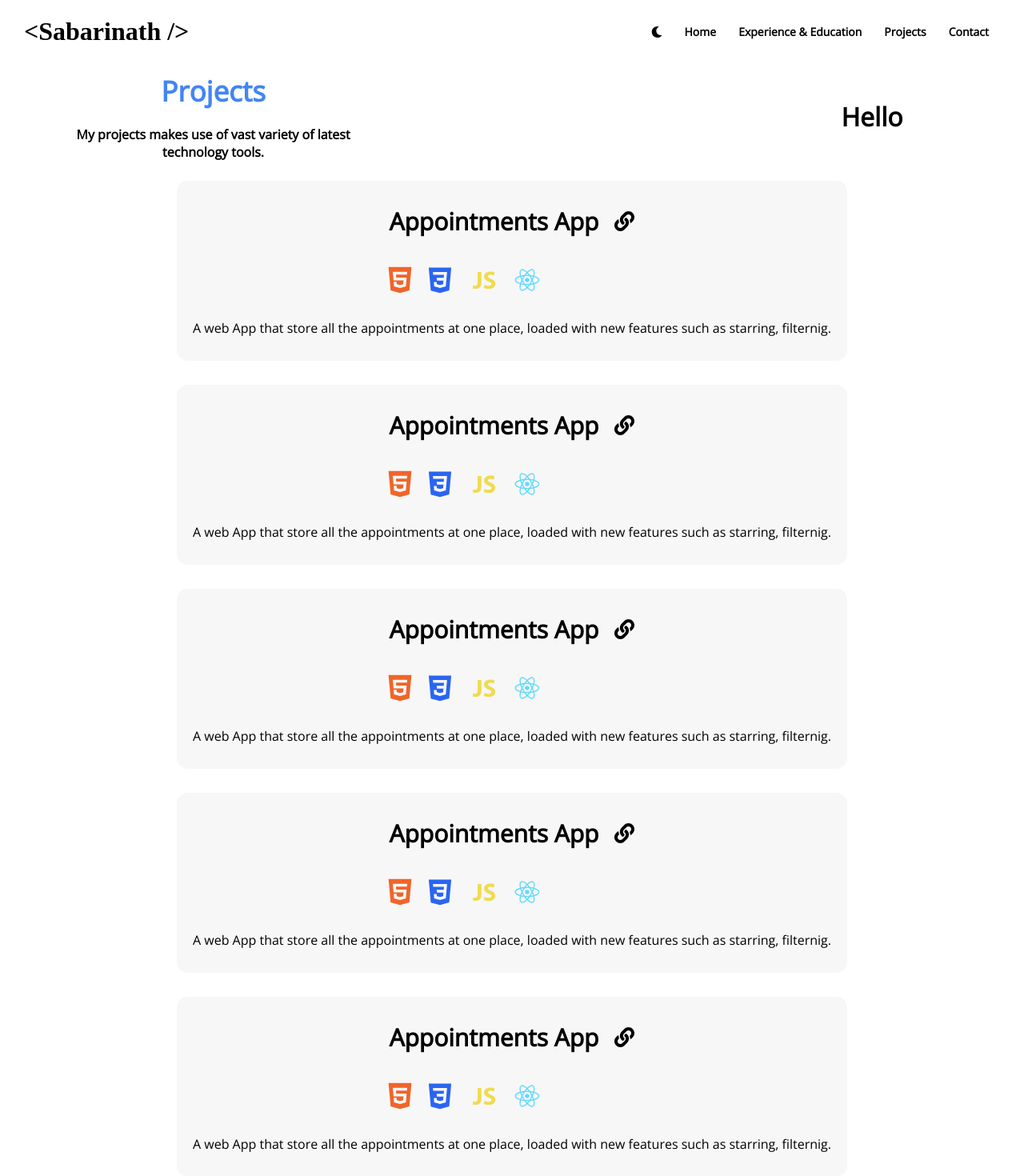
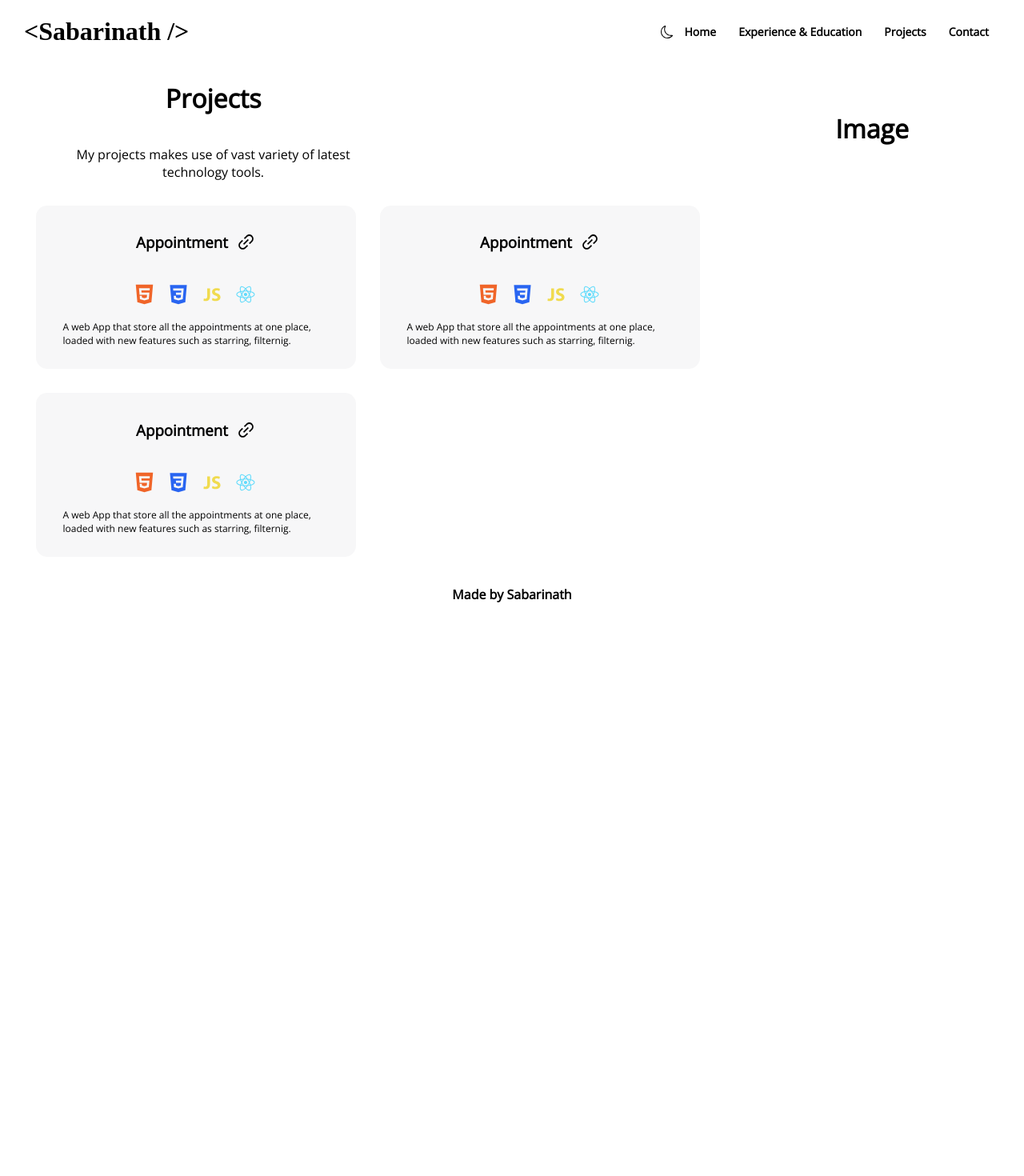
Before and after one commit to Sabarinath049/Sabarinath-Portfolio, a React (Create React App) app: page /projects in a window 1280 px wide. Shown: the top 1470 px of the page at 80% size. After the commit the page ends 800 px from the top, so only its background shows below. Built offline with nearby package versions, Linux system fonts and the light colour scheme; a web font is replaced by a local one.

Commit message:
updated whole projects section

```diff
--- a/package.json
+++ b/package.json
@@ -10,6 +10,7 @@
     "@testing-library/jest-dom": "^5.14.1",
     "@testing-library/react": "^11.2.7",
     "@testing-library/user-event": "^12.8.3",
+    "icons": "^1.0.0",
     "react": "^17.0.2",
     "react-dom": "^17.0.2",
     "react-icons": "^4.2.0",
--- a/src/components/Header/index.js
+++ b/src/components/Header/index.js
@@ -1,7 +1,9 @@
 import {Link} from 'react-router-dom'
 import ModeContext from '../../Context/index'
-import { FontAwesomeIcon } from '@fortawesome/react-fontawesome'
-import { faHome, faSchool, faLaptopCode, faEnvelope, faMoon } from '@fortawesome/free-solid-svg-icons'
+import {BsMoon} from 'react-icons/bs'
+import {AiFillHome} from 'react-icons/ai'
+import {FaSchool, FaLaptopCode} from 'react-icons/fa'
+import {BiMailSend} from 'react-icons/bi'
 import './index.css'
 
 const Header =  () => (
@@ -17,25 +19,25 @@ const Header =  () => (
                         <h1 className="heading">{name}</h1>
                     </div>
                     <div className="nav-container">
-                        <FontAwesomeIcon icon={faMoon} className={`nav-item ${mode}`} onClick={changeMode}></FontAwesomeIcon>
+                        <BsMoon onClick={changeMode} className="mobile-nav-item"/>
                         <Link to="/" className={`nav-item ${mode}`}>Home</Link>
                         <Link to="/education" className={`nav-item ${mode}`}>Experience & Education</Link>
                         <Link to="/projects" className={`nav-item ${mode}`}>Projects</Link>
                         <Link to="/contact" className={`nav-item ${mode}`}>Contact</Link>
                     </div>
                     <div className="nav-mobile-container">
-                        <FontAwesomeIcon icon={faMoon} className={`nav-item ${mode}`} onClick={changeMode}></FontAwesomeIcon>
+                        <BsMoon onClick={changeMode} className="mobile-nav-item" />
                         <Link to="/">
-                            <FontAwesomeIcon className={`nav-item ${mode}`} icon={faHome} />
+                            <AiFillHome className={`mobile-nav-item ${mode}`} />
                         </Link>
                         <Link to="/education">
-                            <FontAwesomeIcon className={`nav-item ${mode}`} icon={faSchool} />
+                            <FaSchool className={`mobile-nav-item ${mode}`} />
                         </Link>
                         <Link to="/projects">
-                            <FontAwesomeIcon className={`nav-item ${mode}`} icon={faLaptopCode} />
+                            <FaLaptopCode className={`mobile-nav-item ${mode}`} />
                         </Link>
                         <Link to="/contact">
-                            <FontAwesomeIcon className={`nav-item ${mode}`} icon={faEnvelope} />
+                            <BiMailSend className={`mobile-nav-item ${mode}`} />
                         </Link>
                     </div>
                 </div>
--- a/src/components/Home/index.css
+++ b/src/components/Home/index.css
@@ -143,6 +143,9 @@
     -ms-transition: 0.5s;
     transition: 0.5s;
 }
+ul{
+    padding-left: 0px;
+}
 .webdev-container{
     display: flex;
     justify-content: space-between;
--- a/src/components/Projects/index.css
+++ b/src/components/Projects/index.css
@@ -1,7 +1,7 @@
 @import url('https://fonts.googleapis.com/css2?family=Open+Sans&display=swap');
-
 *{
   font-family: 'Open Sans';
+  box-sizing: border-box;
 }
 
 .dark{
@@ -23,14 +23,15 @@
     min-width: 320px;
     max-width: 100%;
 }
-.project-container{
+
+.projects-landing-section{
     display: flex;
     justify-content: space-between;
     align-items: center;
-    padding: 0px 30px 0px 30px;
     width: 100%;
 }
-.project-heading-container{
+
+.projects-landing-description{
     display: flex;
     flex-direction: column;
     justify-content: center;
@@ -38,38 +39,35 @@
     min-width: 320px;
     max-width: 50%;
 }
-.projects-heading{
-    color: #4285F4;
-    font-weight: 600;
-    font-size: 35px;
+.projects-landing-description-paragraph{
+    text-align: center;
+    width: 80%;
 }
-.projects-description{
-    width: 80%;
-    text-align: center;
-    font-weight: 600;
-}
-.project-image-container{
+.projects-landing-image{
     display: flex;
+    flex-direction: column;
     justify-content: center;
     align-items: center;
     min-width: 320px;
     max-width: 50%;
 }
-.projects-list-container{
+
+.project-list-container{
     display: flex;
-    justify-content: center;
+    justify-content: flex-start;
     align-items: center;
-    flex-wrap: wrap;
     min-width: 320px;
     max-width: 100%;
+    flex-wrap: wrap;
 }
+
 .project-item-light{
     display: flex;
     flex-direction: column;
     justify-content: center;
     align-items: center;
     border: 1px solid;
-    padding: 20px;
+    padding: 15px;
     background-color: #f7f7f8;
     outline: none;
     border: none;
@@ -81,13 +79,19 @@
     -ms-transition: 0.8s;
     transition: 0.8s;
 }
+.card-heading-container{
+    display: flex;
+    justify-content: flex-start;
+    align-items: center;
+}
+
 .project-item-dark{
     display: flex;
     flex-direction: column;
     justify-content: center;
     align-items: center;
     border: 1px solid;
-    padding: 20px;
+    padding: 15px;
     color: white;
     border: 0px solid #f7f7f8;
     outline: none;
@@ -100,45 +104,50 @@
     transition: 0.8s;
 }
 
-.heading-container{
-    display: flex;
-    justify-content: center;
-    align-items: center;
-    width: 100%;
-}
-.project-item-heading{
-    margin-right: 20px;
-    font-weight: 800;
-    font-size: 30px;
-}
 .link-item{
+    margin-left: 10px;
     font-size: 25px;
 }
-.technology-container{
+
+.project-technologies-container{
     display: flex;
     justify-content: flex-start;
     align-items: center;
+    align-self: center;
 }
-.technology-item{
+.text{
+    font-size: 10px;
+}
+.project-technology-item{
     padding: 5px;
-    font-size: 40px;
+    font-size: 40px
 }
+.project-card-description{
+    width: 90%;
+    font-size: 12px;
+}
+
 .html{
     color: #f06529;
 }
+
 .css{
     color: #2965f1
 }
+
 .js{
     color: #f0db4f
 }
+
 .react{
     color: #61dbfb
 }
+
 .clearmargin{
     margin-top: 10px;
     margin-bottom: 10px
 }
+
 .project-item-light:hover{
     -moz-transform: scale(1.05) rotate(0deg);
     -webkit-transform: scale(1.05) rotate(0deg);
@@ -153,6 +162,7 @@
     box-shadow: 0px 8px 15px rgba(0, 0, 0, 0.1);
     background-color: transparent;
 }
+
 .project-item-dark:hover{
     -moz-transform: scale(1.05) rotate(0deg);
     -webkit-transform: scale(1.05) rotate(0deg);
@@ -166,86 +176,80 @@
     transition: 0.5s;
     box-shadow: 0px 0px 15px #4285F4;
 }
-@media screen and (max-width: 320px) {
-    .project-item-heading{
-        font-size: 24px;
-    }
-    .project-container{
+
+@media screen and (max-width: 320px){
+    .projects-landing-section{
         flex-direction: column;
     }
-    .projects-description{
-        width: 320px;
+    .project-list-container{
+        flex-direction: column;
+        justify-content: center;
     }
     .project-item-light{
-        min-width: 290px;
+        max-width: 275px;
     }
     .project-item-dark{
-        min-width: 290px;
-    }
-    .technology-item{
-        font-size: 20px;
+        max-width: 275px;
     }
 }
 
 @media screen and (min-width: 321px) and (max-width: 375px) {
-    .project-item-heading{
-        font-size: 24px;
-    }
-    .project-container{
+    .projects-landing-section{
         flex-direction: column;
     }
-    .projects-description{
-        width: 320px;
+    .project-list-container{
+        flex-direction: column;
+        justify-content: center;
+    }
+    .project-item-dark{
+        max-width: 340px;
     }
     .project-item-light{
-        min-width: 290px;
-    }
-    .project-item-dark{
-        min-width: 290px;
+        max-width: 340px;
     }
 }
 
-@media screen and (min-width: 376px) and (max-width: 425px){
-    .project-item-heading{
-        font-size: 24px;
-    }
-    .project-container{
+@media screen and (min-width: 376px) and (max-width: 425px) {
+    .projects-landing-section{
         flex-direction: column;
     }
+    .projects-landing-description{
+        max-width: 370px;
+    }
+    .projects-landing-image{
+        max-width: 370px;
+    }
+    .project-list-container{
+        flex-direction: column;
+        justify-content: center;
+    }
+
+}
+
+@media screen and (min-width: 426px) and (max-width:768px){
     .project-item-light{
-        min-width: 300px;
+        max-width: 320px;
     }
     .project-item-dark{
-        min-width: 300px;
-    }
-    .technology-container{
-        min-width: 320px;
+        max-width: 320px;
     }
 }
 
-@media screen and (min-width: 426px) and (max-width: 768px) {
-    .project-item-heading{
-        font-size: 30px;
-    }
-    .link-item{
-        font-size: 15px;
-    }
-    .project-description{
-        font-size: 14px;
-    }
+@media screen and (min-width: 769px) and (max-width: 1024px) {
     .project-item-light{
-        min-width: 350px;
+        max-width: 290px;
     }
     .project-item-dark{
-        min-width: 350px;
+        max-width: 290px;
     }
 }
 
-@media screen and (min-width: 769px) and (max-width: 1024px){
+@media screen and (min-width: 1025px) and (max-width: 1440px) {
     .project-item-light{
-        width: 350px;
+        max-width: 400px;
     }
     .project-item-dark{
-        width: 350px;
+        max-width: 400px;
     }
+
 }
--- a/src/components/Projects/index.js
+++ b/src/components/Projects/index.js
@@ -1,6 +1,5 @@
 import ModeContext from '../../Context/index'
-import { FontAwesomeIcon } from '@fortawesome/react-fontawesome'
-import { faLink, } from '@fortawesome/free-solid-svg-icons'
+import {AiOutlineLink} from 'react-icons/ai'
 import { AiFillHtml5} from "react-icons/ai"
 import { DiCss3,DiJavascript1, DiReact } from 'react-icons/di'
 import './index.css'
@@ -15,169 +14,94 @@ const Projects = () => {
             const renderProjects = () => {
                 return(
                 <div className={`projects-main-container ${mode}`}>
-                    <div className="project-container">
-                        <div className="project-heading-container">
-                            <h1 className="projects-heading clearmargin">Projects</h1>
-                            <p className="projects-description clearmargin">My projects makes use of vast variety of latest technology tools. </p>
+                    <div className="projects-landing-section">
+                        <div className="projects-landing-description">
+                            <h1>Projects</h1>
+                            <p className="projects-landing-description-paragraph">My projects makes use of vast variety of latest technology tools.</p>
                         </div>
-                        <div className="project-image-container">
-                            <h1>Hello</h1>
+                        <div className="projects-landing-image">
+                            <h1>Image</h1>
                         </div>
                     </div>
-                    <div className="projects-list-container">
+                    <div className="project-list-container">
                         <div className={`${cardMode}`}>
-                            <div className="heading-container">
-                                <h1 className="project-item-heading clearmargin">Appointments App</h1>
-                                <FontAwesomeIcon icon={faLink} className="link-item clearmargin"/>
+                            <div className="card-heading-container">
+                                <h3>Appointment</h3>
+                                <AiOutlineLink className="link-item" />
                             </div>
-                            <div className="technology-container">
+                            <div className="project-technologies-container">
                                 <div className="div">
                                     <h5 className="text">Html</h5>
-                                    <AiFillHtml5 className="technology-item html" />
+                                    <AiFillHtml5 className="project-technology-item html" />
                                 </div>
                                 <div className="div">
                                     <h5 className="text">CSS</h5>
-                                    <DiCss3 className="technology-item css" />
+                                    <DiCss3 className="project-technology-item css" />
                                 </div>
                                 <div className="div">
                                     <h5 className="text">Javascript</h5>
-                                    <DiJavascript1 className="technology-item js" />
+                                    <DiJavascript1 className="project-technology-item js" />
                                 </div>
                                 <div className="div">
                                     <h5 className="text">React</h5>
-                                    <DiReact className="technology-item react" />
+                                    <DiReact className="project-technology-item react" />
                                 </div>
                             </div>
-                            <p className="project-description clearmargin">A web App that store all the appointments at one place, loaded with new features such as starring, filternig.</p>
+                            <p className="project-card-description">A web App that store all the appointments at one place, loaded with new features such as starring, filternig.</p>
                         </div>
                         <div className={`${cardMode}`}>
-                            <div className="heading-container">
-                                <h1 className="project-item-heading clearmargin">Appointments App</h1>
-                                <FontAwesomeIcon icon={faLink} className="link-item clearmargin"/>
+                            <div className="card-heading-container">
+                                <h3>Appointment</h3>
+                                <AiOutlineLink className="link-item" />
                             </div>
-                            <div className="technology-container">
+                            <div className="project-technologies-container">
                                 <div className="div">
                                     <h5 className="text">Html</h5>
-                                    <AiFillHtml5 className="technology-item html" />
+                                    <AiFillHtml5 className="project-technology-item html" />
                                 </div>
                                 <div className="div">
                                     <h5 className="text">CSS</h5>
-                                    <DiCss3 className="technology-item css" />
+                                    <DiCss3 className="project-technology-item css" />
                                 </div>
                                 <div className="div">
                                     <h5 className="text">Javascript</h5>
-                                    <DiJavascript1 className="technology-item js" />
+                                    <DiJavascript1 className="project-technology-item js" />
                                 </div>
                                 <div className="div">
                                     <h5 className="text">React</h5>
-                                    <DiReact className="technology-item react" />
+                                    <DiReact className="project-technology-item react" />
                                 </div>
                             </div>
-                            <p className="project-description clearmargin">A web App that store all the appointments at one place, loaded with new features such as starring, filternig.</p>
+                            <p className="project-card-description">A web App that store all the appointments at one place, loaded with new features such as starring, filternig.</p>
                         </div>
                         <div className={`${cardMode}`}>
-                            <div className="heading-container">
-                                <h1 className="project-item-heading clearmargin">Appointments App</h1>
-                                <FontAwesomeIcon icon={faLink} className="link-item clearmargin"/>
+                            <div className="card-heading-container">
+                                <h3>Appointment</h3>
+                                <AiOutlineLink className="link-item" />
                             </div>
-                            <div className="technology-container">
+                            <div className="project-technologies-container">
                                 <div className="div">
                                     <h5 className="text">Html</h5>
-                                    <AiFillHtml5 className="technology-item html" />
+                                    <AiFillHtml5 className="project-technology-item html" />
                                 </div>
                                 <div className="div">
                                     <h5 className="text">CSS</h5>
-                                    <DiCss3 className="technology-item css" />
+                                    <DiCss3 className="project-technology-item css" />
                                 </div>
                                 <div className="div">
                                     <h5 className="text">Javascript</h5>
-                                    <DiJavascript1 className="technology-item js" />
+                                    <DiJavascript1 className="project-technology-item js" />
                                 </div>
                                 <div className="div">
                                     <h5 className="text">React</h5>
-                                    <DiReact className="technology-item react" />
+                                    <DiReact className="project-technology-item react" />
                                 </div>
                             </div>
-                            <p className="project-description clearmargin">A web App that store all the appointments at one place, loaded with new features such as starring, filternig.</p>
-                        </div>
-                        <div className={`${cardMode}`}>
-                            <div className="heading-container">
-                                <h1 className="project-item-heading clearmargin">Appointments App</h1>
-                                <FontAwesomeIcon icon={faLink} className="link-item clearmargin"/>
-                            </div>
-                            <div className="technology-container">
-                                <div className="div">
-                                    <h5 className="text">Html</h5>
-                                    <AiFillHtml5 className="technology-item html" />
-                                </div>
-                                <div className="div">
-                                    <h5 className="text">CSS</h5>
-                                    <DiCss3 className="technology-item css" />
-                                </div>
-                                <div className="div">
-                                    <h5 className="text">Javascript</h5>
-                                    <DiJavascript1 className="technology-item js" />
-                                </div>
-                                <div className="div">
-                                    <h5 className="text">React</h5>
-                                    <DiReact className="technology-item react" />
-                                </div>
-                            </div>
-                            <p className="project-description clearmargin">A web App that store all the appointments at one place, loaded with new features such as starring, filternig.</p>
-                        </div>
-                        <div className={`${cardMode}`}>
-                            <div className="heading-container">
-                                <h1 className="project-item-heading clearmargin">Appointments App</h1>
-                                <FontAwesomeIcon icon={faLink} className="link-item clearmargin"/>
-                            </div>
-                            <div className="technology-container">
-                                <div className="div">
-                                    <h5 className="text">Html</h5>
-                                    <AiFillHtml5 className="technology-item html" />
-                                </div>
-                                <div className="div">
-                                    <h5 className="text">CSS</h5>
-                                    <DiCss3 className="technology-item css" />
-                                </div>
-                                <div className="div">
-                                    <h5 className="text">Javascript</h5>
-                                    <DiJavascript1 className="technology-item js" />
-                                </div>
-                                <div className="div">
-                                    <h5 className="text">React</h5>
-                                    <DiReact className="technology-item react" />
-                                </div>
-                            </div>
-                            <p className="project-description clearmargin">A web App that store all the appointments at one place, loaded with new features such as starring, filternig.</p>
-                        </div>
-                        <div className={`${cardMode}`}>
-                            <div className="heading-container">
-                                <h1 className="project-item-heading clearmargin">Appointments App</h1>
-                                <FontAwesomeIcon icon={faLink} className="link-item clearmargin"/>
-                            </div>
-                            <div className="technology-container">
-                                <div className="div">
-                                    <h5 className="text">Html</h5>
-                                    <AiFillHtml5 className="technology-item html" />
-                                </div>
-                                <div className="div">
-                                    <h5 className="text">CSS</h5>
-                                    <DiCss3 className="technology-item css" />
-                                </div>
-                                <div className="div">
-                                    <h5 className="text">Javascript</h5>
-                                    <DiJavascript1 className="technology-item js" />
-                                </div>
-                                <div className="div">
-                                    <h5 className="text">React</h5>
-                                    <DiReact className="technology-item react" />
-                                </div>
-                            </div>
-                            <p className="project-description clearmargin">A web App that store all the appointments at one place, loaded with new features such as starring, filternig.</p>
+                            <p className="project-card-description">A web App that store all the appointments at one place, loaded with new features such as starring, filternig.</p>
                         </div>
                     </div>
                 </div>
-                )}
+            )}
             return(
                 renderProjects()
             )
```
Also changed, not shown: 1 other file (tests, documents, lock files or other folders).
